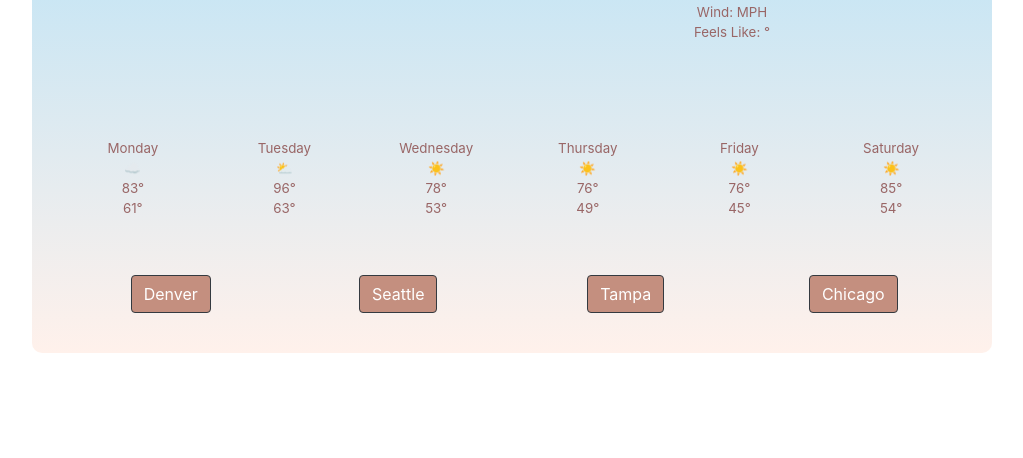
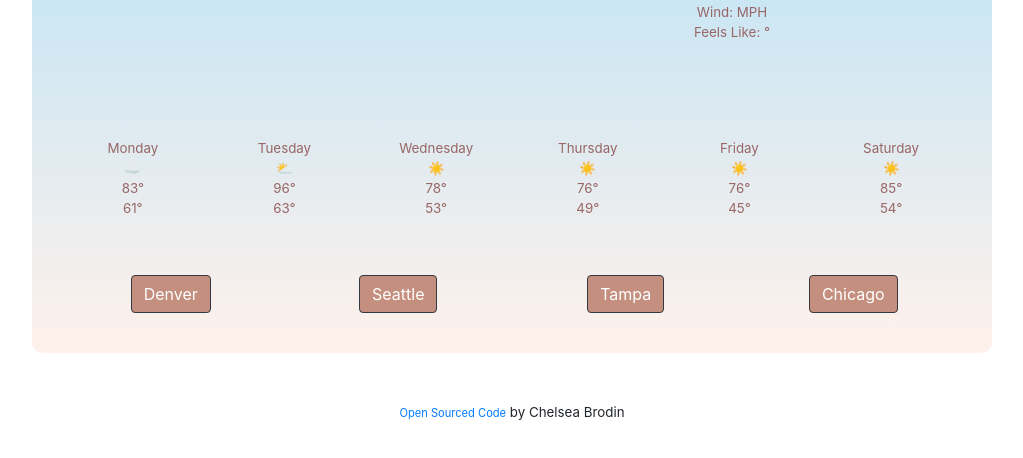
Before and after one commit to cbrodin/weatherapp, a plain HTML site: page index.html in a window 1280 px wide. Shown: the part 258-716 px from the top of the page, without its empty margins (128-1151 px from the left). Drawn offline with nearby package versions, Linux system fonts and the light colour scheme; no server answers.

Commit message:
Added Bottom Credits

```diff
--- a/index.html
+++ b/index.html
@@ -130,6 +130,7 @@
         </div>
       </div>
     </div>
+    <a href="https://github.com/cbrodin/weatherapp" id="EndCode"> Open Sourced Code</a> by Chelsea Brodin
     <script src="src/indexx.js"></script>
   </body>
 </html>
--- a/src/indexx.js
+++ b/src/indexx.js
@@ -16,7 +16,7 @@ function formatDate(currentDate) {
     "Wednesday",
     "Thursday",
     "Friday",
-    "Saturday"
+    "Saturday",
   ];
 
   let day = days[weekDay];
--- a/src/style.css
+++ b/src/style.css
@@ -24,3 +24,5 @@ h1 {
 #topSearch,
 #Den, #Chi, #Sea, #Tam,#Use-Curr {background-color: #c48f7f;
 color: #fff;}
+
+#EndCode {text-align: center; font-size: smaller;}
```
